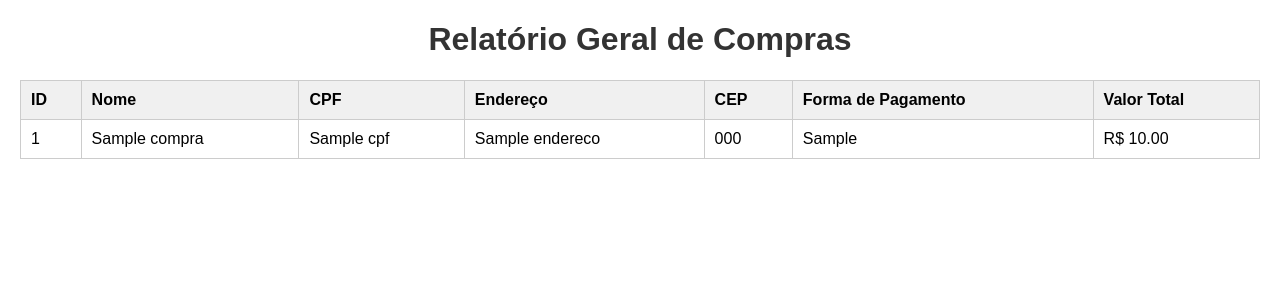
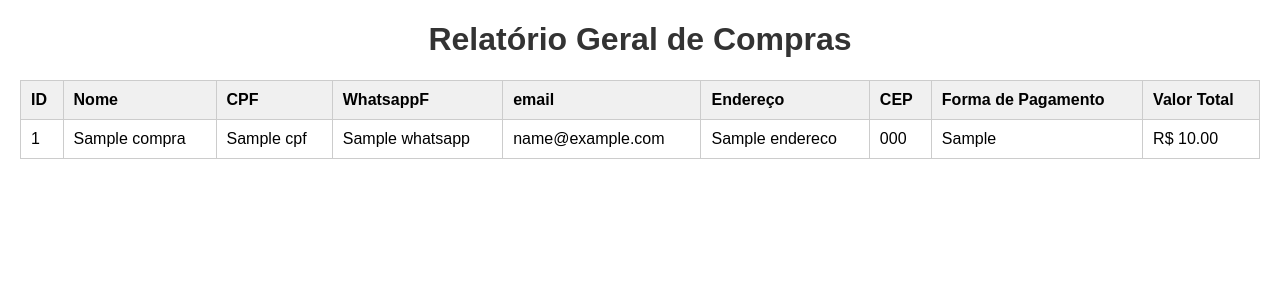
Before and after one commit to cezaradts/alfa-drones-flask, a Python web app: template templates/relatorio_todas_compras.html in a window 1280 px wide. Shown: the top 300 px of the page. Run offline with Jinja, Linux system fonts and the light colour scheme; the template is opened without the code that fills it: most values are stand-ins (such as "Sample title", 1, 10 or a date in 2020).

Commit message:
Update relatorio_todas_compras.html

```diff
--- a/templates/relatorio_todas_compras.html
+++ b/templates/relatorio_todas_compras.html
@@ -20,6 +20,8 @@
         <th>ID</th>
         <th>Nome</th>
         <th>CPF</th>
+         <th>WhatsappF</th>
+         <th>email</th>
         <th>Endereço</th>
         <th>CEP</th>
         <th>Forma de Pagamento</th>
@@ -32,6 +34,8 @@
         <td>{{ compra.id }}</td>
         <td>{{ compra.nome_completo }}</td>
         <td>{{ compra.cpf }}</td>
+        <td>{{ compra.whatsapp }}</td>
+        <td>{{ compra.mail}}</td>
         <td>{{ compra.endereco }}</td>
         <td>{{ compra.cep }}</td>
         <td>{{ compra.forma_pagamento }}</td>
```
